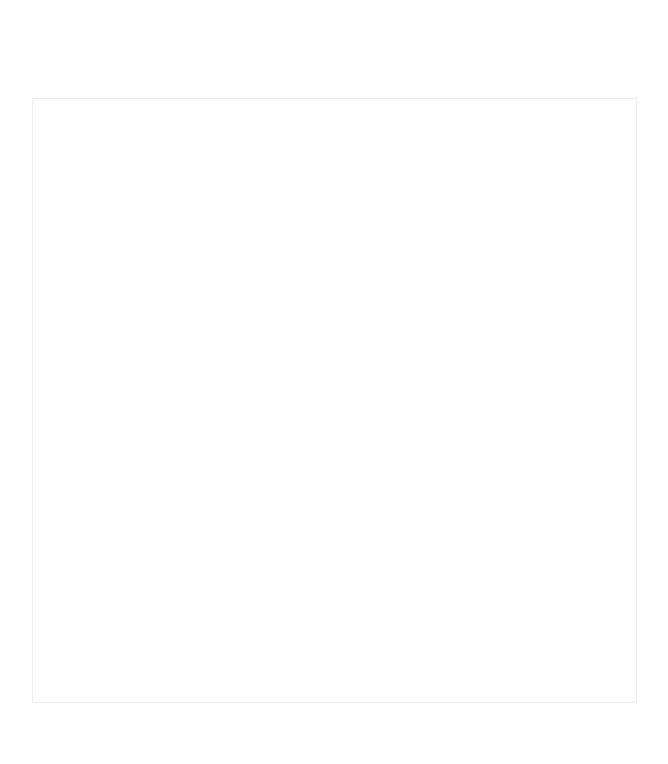
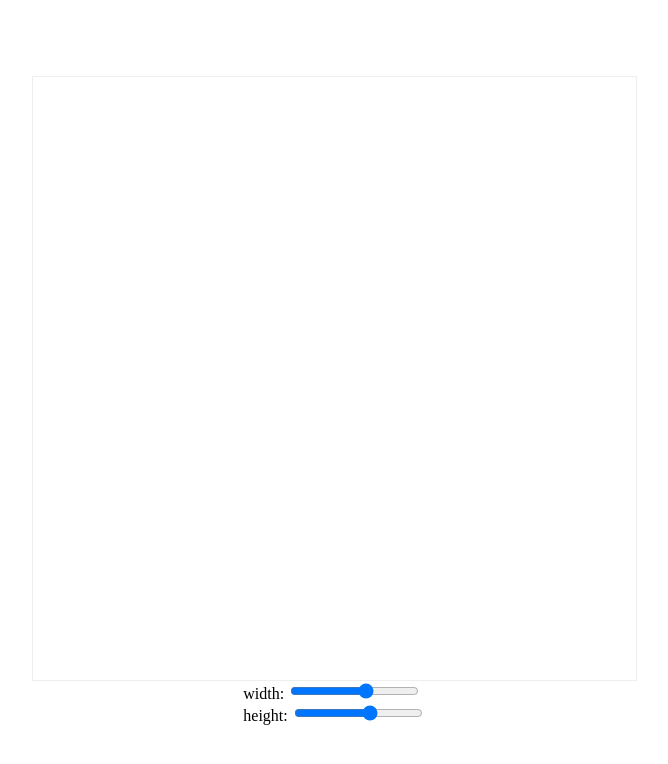
Before and after one commit to Domenicobrz/C2-Renderer, a SvelteKit app: page / in a window 1280 px wide. Shown: the top 764 px of the page, without its empty margins (306-974 px from the left). Built offline with nearby package versions, Linux system fonts and the light colour scheme.

Commit message:
canvas resize functionality

```diff
--- a/src/lib/C2.ts
+++ b/src/lib/C2.ts
@@ -1,9 +1,8 @@
-import { ComputeSegment } from "./segment/computeSegment";
-import { RenderSegment } from "./segment/renderSegment";
-import { vec2 } from "./utils";
+import { ComputeSegment } from './segment/computeSegment';
+import { RenderSegment } from './segment/renderSegment';
+import { vec2 } from './utils';
 
 export async function Renderer(canvas: HTMLCanvasElement): Promise<void> {
-
 	// WebGPU typescript types are loaded from an external library:
 	// https://github.com/gpuweb/types
 	// apparently the standard installation didn't include WebGPU types
@@ -18,32 +17,34 @@ export async function Renderer(canvas: HTMLCanvasElement): Promise<void> {
 	const presentationFormat = navigator.gpu.getPreferredCanvasFormat();
 	context.configure({
 		device,
-    format: presentationFormat,
+		format: presentationFormat
 	});
 
+	// *************** compute & render segments ****************
+	const computeSegment = new ComputeSegment(device);
+	const renderSegment = new RenderSegment(device, context, presentationFormat);
 
-  // next step:
-  // handle canvas resizes,
-  // and use arbitrary texture sizes, not limited to 8x8
+	const resizeObserver = new ResizeObserver((entries) => {
+		onCanvasResize(canvas, device, computeSegment, renderSegment);
+	});
+	resizeObserver.observe(canvas);
+}
 
-
+function onCanvasResize(
+	canvas: HTMLCanvasElement,
+	device: GPUDevice,
+	computeSegment: ComputeSegment,
+	renderSegment: RenderSegment
+) {
 	let canvasSize = vec2(canvas.width, canvas.height);
-
 
 	const input = new Float32Array(canvasSize.x * canvasSize.y * 4);
 	const workBuffer = device.createBuffer({
 		label: 'work buffer',
 		size: input.byteLength,
-    usage: GPUBufferUsage.STORAGE | GPUBufferUsage.COPY_DST,
+		usage: GPUBufferUsage.STORAGE | GPUBufferUsage.COPY_DST
 	});
 	device.queue.writeBuffer(workBuffer, 0, input);
-
-
-
-
-  // *************** compute pipeline ****************
-  const computeSegment = new ComputeSegment(device);
-  const renderSegment = new RenderSegment(device, context, presentationFormat);
 
 	// we need to resize before we're able to render
 	computeSegment.resize(canvasSize, workBuffer);
@@ -53,6 +54,4 @@ export async function Renderer(canvas: HTMLCanvasElement): Promise<void> {
 	renderSegment.render();
 }
 
-export function loadModel(path: string): void {
-
-}
+export function loadModel(path: string): void {}
--- a/src/routes/components/App.svelte
+++ b/src/routes/components/App.svelte
@@ -1,8 +1,10 @@
 <script lang="ts">
-	import { Renderer } from "$lib/C2";
-	import { onMount } from "svelte";
+	import { Renderer } from '$lib/C2';
+	import { onMount } from 'svelte';
 
 	let canvasRef: HTMLCanvasElement;
+	let canvasWidth = 603;
+	let canvasHeight = 603;
 
 	onMount(async () => {
 		try {
@@ -14,7 +16,15 @@
 </script>
 
 <main>
-  <canvas width="603" height="603" bind:this={canvasRef}></canvas>
+	<canvas width={canvasWidth} height={canvasHeight} bind:this={canvasRef} />
+
+	<div>
+		<label>width: </label>
+		<input type="range" min="1" max="1000" bind:value={canvasWidth} />
+		<br />
+		<label>height: </label>
+		<input type="range" min="1" max="1000" bind:value={canvasHeight} />
+	</div>
 </main>
 
 <style>
```
Lines whose indentation alone changed are shown as unchanged.
